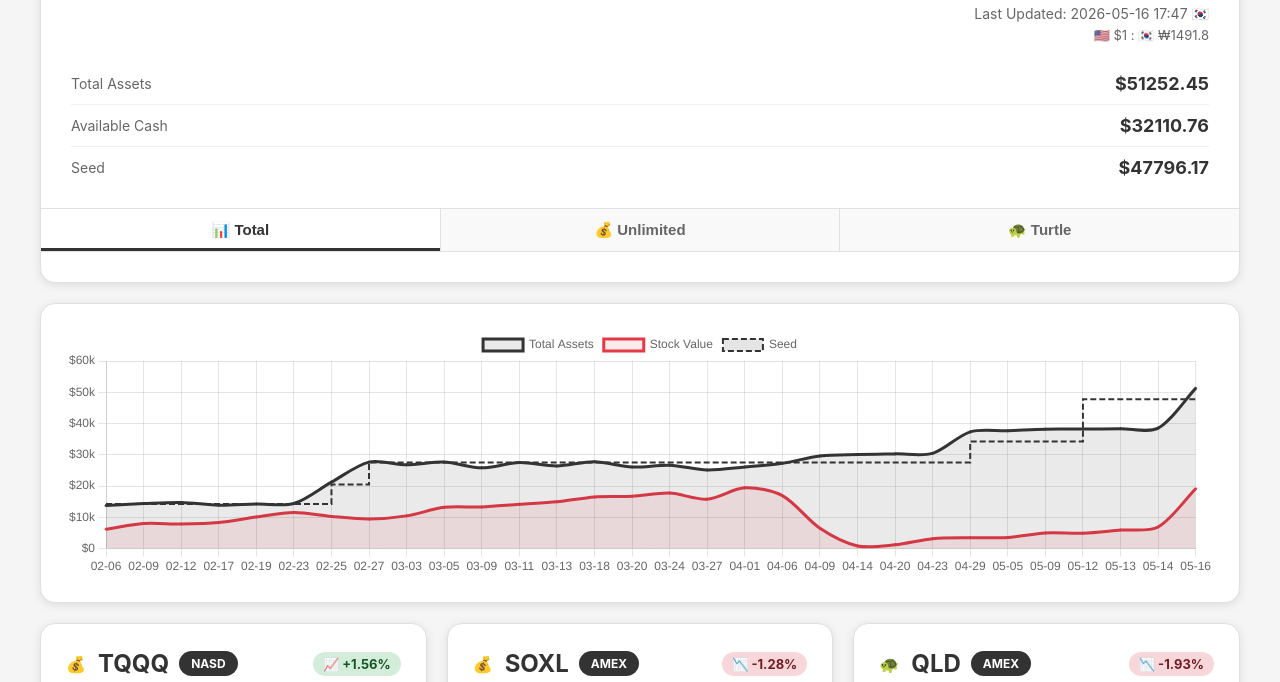
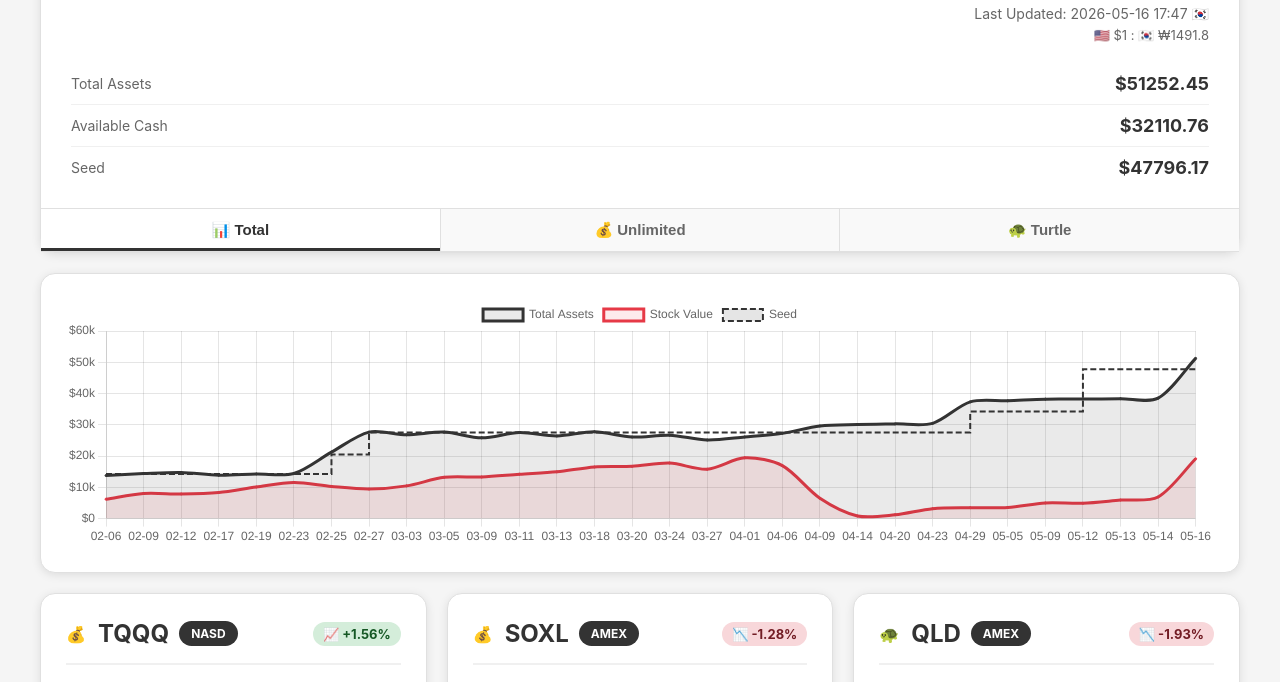
Before and after one commit to cron-capital/cron-capital.github.io, a plain HTML site: page index.html in a window 1280 px wide. Shown: the part 88-770 px from the top of the page. Drawn offline with nearby package versions, Linux system fonts and the light colour scheme; no server answers.

Commit message:
Remove header bottom padding

```diff
--- a/index.html
+++ b/index.html
@@ -27,7 +27,7 @@
 
         .header {
             background: white;
-            padding: 30px;
+            padding: 30px 30px 0;
             border-radius: 15px;
             box-shadow: 0 2px 10px rgba(0,0,0,0.1);
             margin-bottom: 20px;
```
